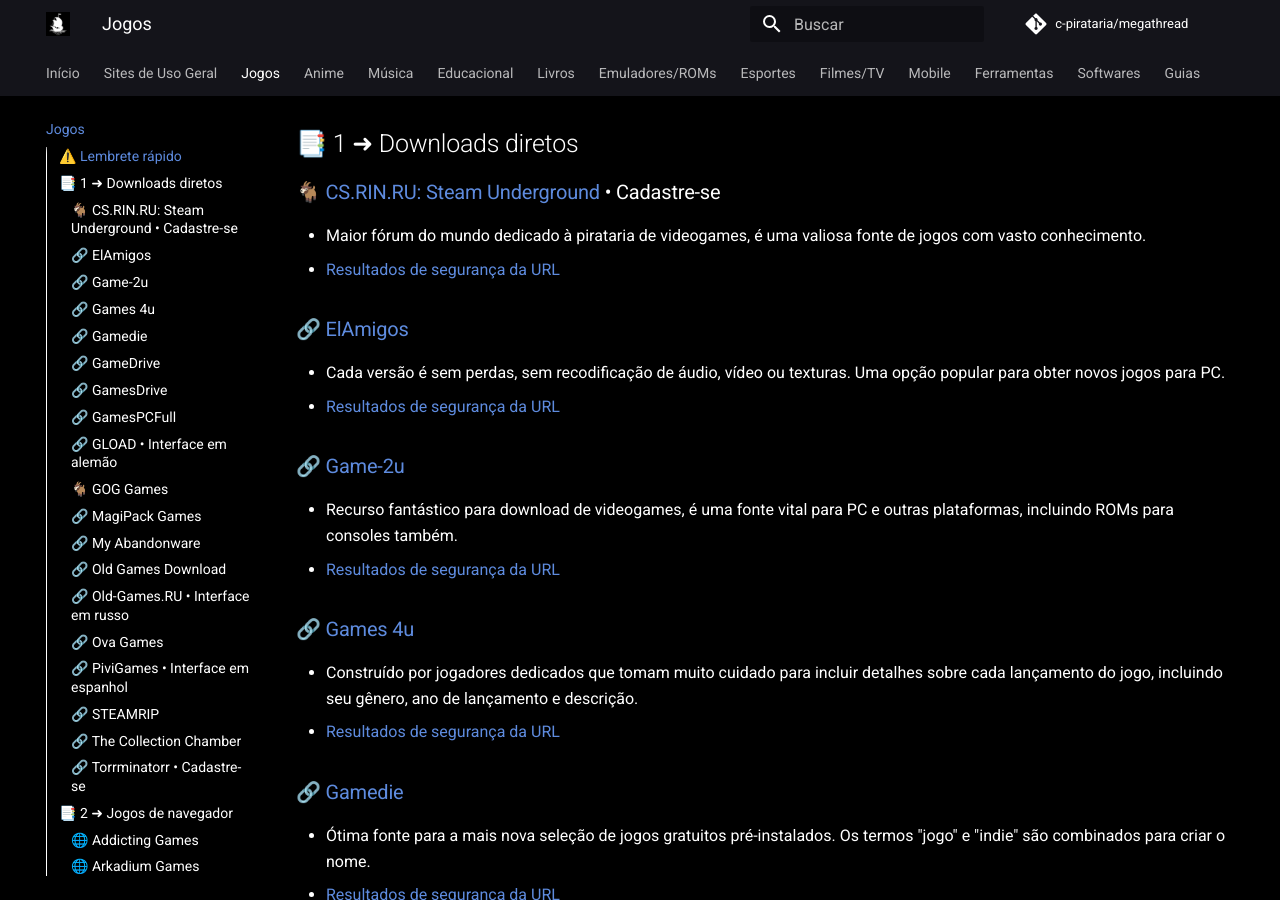
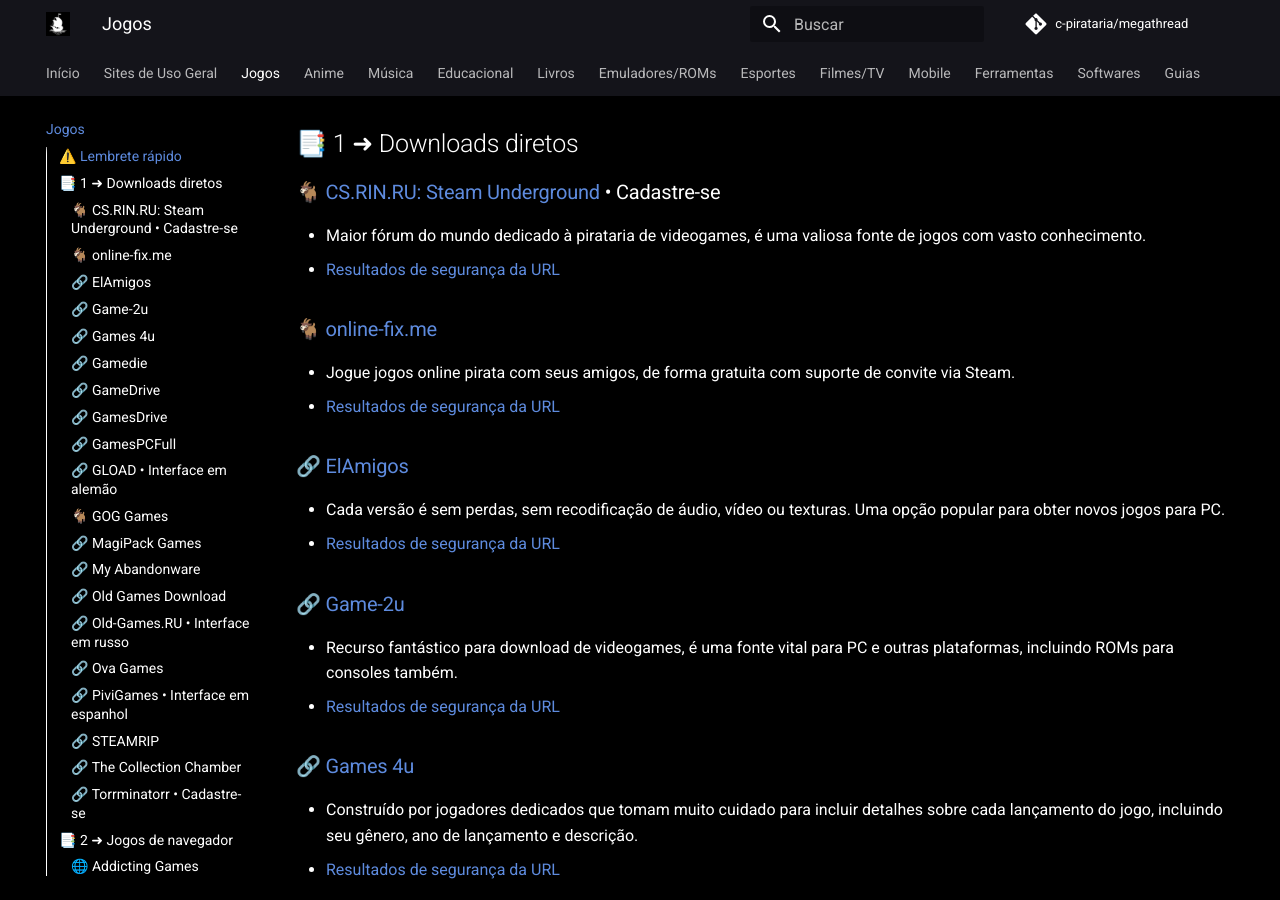
Before and after one commit to piratarialink/megathread_pirata, an MkDocs documentation site: the page built from docs/jogos.md, in a window 1280 px wide and 900 px high, scrolled down 369 px. Built offline with MkDocs 1.6.1 and Material for MkDocs 9.7.7, drawn with Linux system fonts in a browser that asks for light colours; comment, search, counter and statistics services are not loaded; some of the changed text lies outside the part shown.

Commit message:
online-fix.me

```diff
--- a/docs/jogos.md
+++ b/docs/jogos.md
@@ -11,6 +11,9 @@ Os jogos requerem interação com uma interface de usuário ou dispositivo de en
 ### 🐐 [CS.RIN.RU: Steam Underground](https://cs.rin.ru/forum/) • Cadastre-se
 - Maior fórum do mundo dedicado à pirataria de videogames, é uma valiosa fonte de jogos com vasto conhecimento.
 - [Resultados de segurança da URL](https://www.urlvoid.com/scan/cs.rin.ru/)
+### 🐐 [online-fix.me](https://online-fix.me/)
+- Jogue jogos online pirata com seus amigos, de forma gratuita com suporte de convite via Steam.
+- [Resultados de segurança da URL](https://www.urlvoid.com/scan/online-fix.me/)
 ### 🔗 [ElAmigos](https://elamigos.site/)
 - Cada versão é sem perdas, sem recodificação de áudio, vídeo ou texturas. Uma opção popular para obter novos jogos para PC.
 - [Resultados de segurança da URL](https://www.urlvoid.com/scan/elamigos.site/)
@@ -118,6 +121,9 @@ Os jogos requerem interação com uma interface de usuário ou dispositivo de en
 ### 🐐 [FitGirl Repacks](https://fitgirl-repacks.site/)
 - O Launcher nascido na Rússia evoluiu nos últimos anos de um arquivista doméstico para o Repacker mais conhecido da web.
 - [Resultados de segurança da URL](https://www.urlvoid.com/scan/fitgirl-repacks.site/)
+### 🐐 [online-fix.me](https://online-fix.me/)
+- Jogue jogos online pirata com seus amigos, de forma gratuita com suporte de convite via Steam.
+- [Resultados de segurança da URL](https://www.urlvoid.com/scan/online-fix.me/)
 ### 🧲 [Free GOG PC Games](https://freegogpcgames.com/)
 - Fornecem jogos DRM-FREE de fontes que foram cuidadosamente examinadas antes de serem disponibilizadas para download.
 - [Resultados de segurança da URL](https://www.urlvoid.com/scan/freegogpcgames.com/)
```
